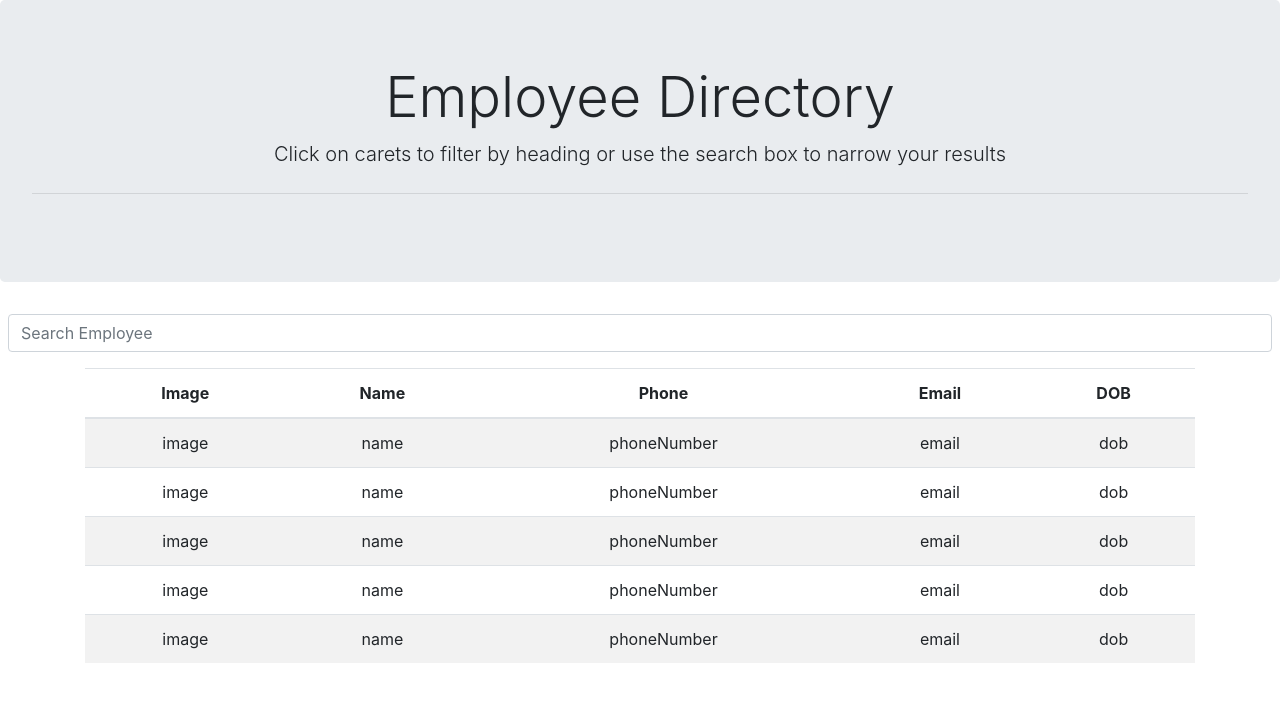
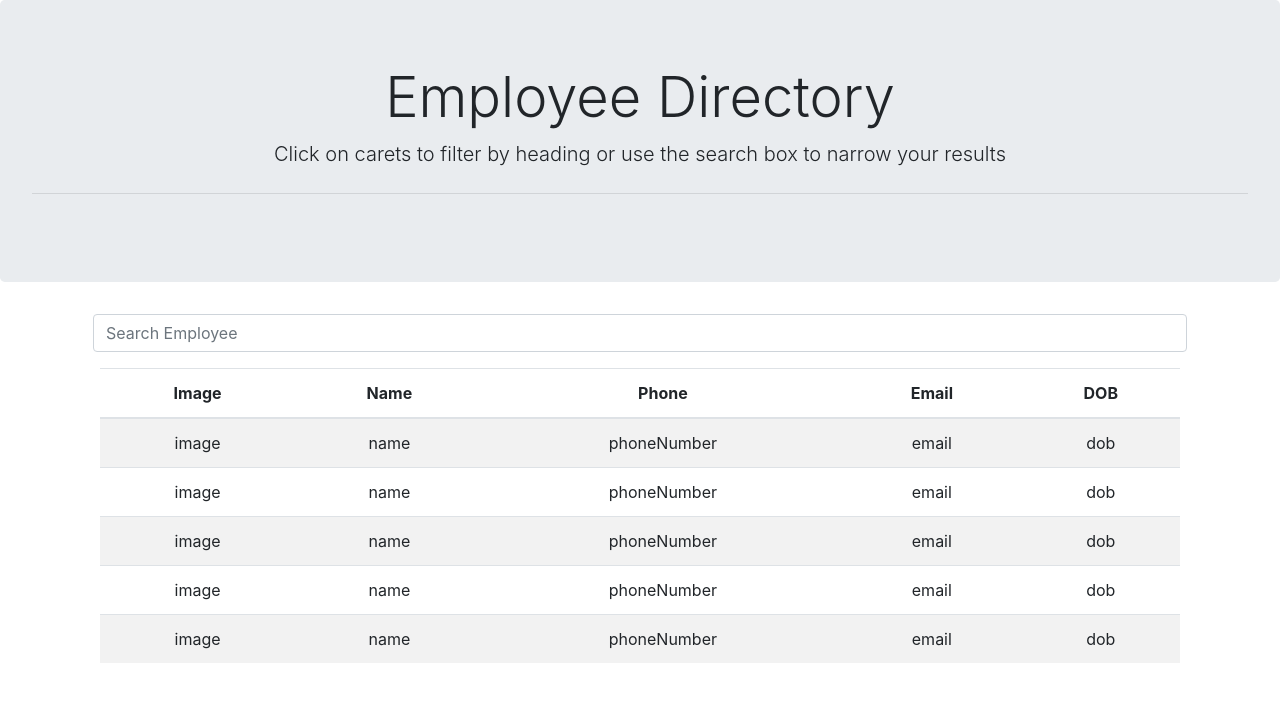
Before and after one commit to surajverma2587/employee-directory-react, a React (Create React App) app: page / in a window 1280 px wide. Shown: the top 702 px of the page. Built offline with nearby package versions, Linux system fonts and the light colour scheme.

Commit message:
add Serch container component

```diff
--- a/src/App.js
+++ b/src/App.js
@@ -1,14 +1,13 @@
 import React from "react";
+
 import Jumbo from "./components/Jumbo";
-import SearchBar from "./components/SearchBar";
-import Table from "./components/Table";
+import Search from "./containers/Search";
 
 const App = () => {
   return (
     <div className="text-center">
       <Jumbo />
-      <SearchBar />
-      <Table />
+      <Search />
     </div>
   );
 };
--- /dev/null
+++ b/src/containers/Search/index.js
@@ -0,0 +1,16 @@
+import React, { Component } from "react";
+import SearchBar from "../../components/SearchBar";
+import Table from "../../components/Table";
+
+class App extends Component {
+  render() {
+    return (
+      <div className="container">
+        <SearchBar />
+        <Table />
+      </div>
+    );
+  }
+}
+
+export default App;
```
